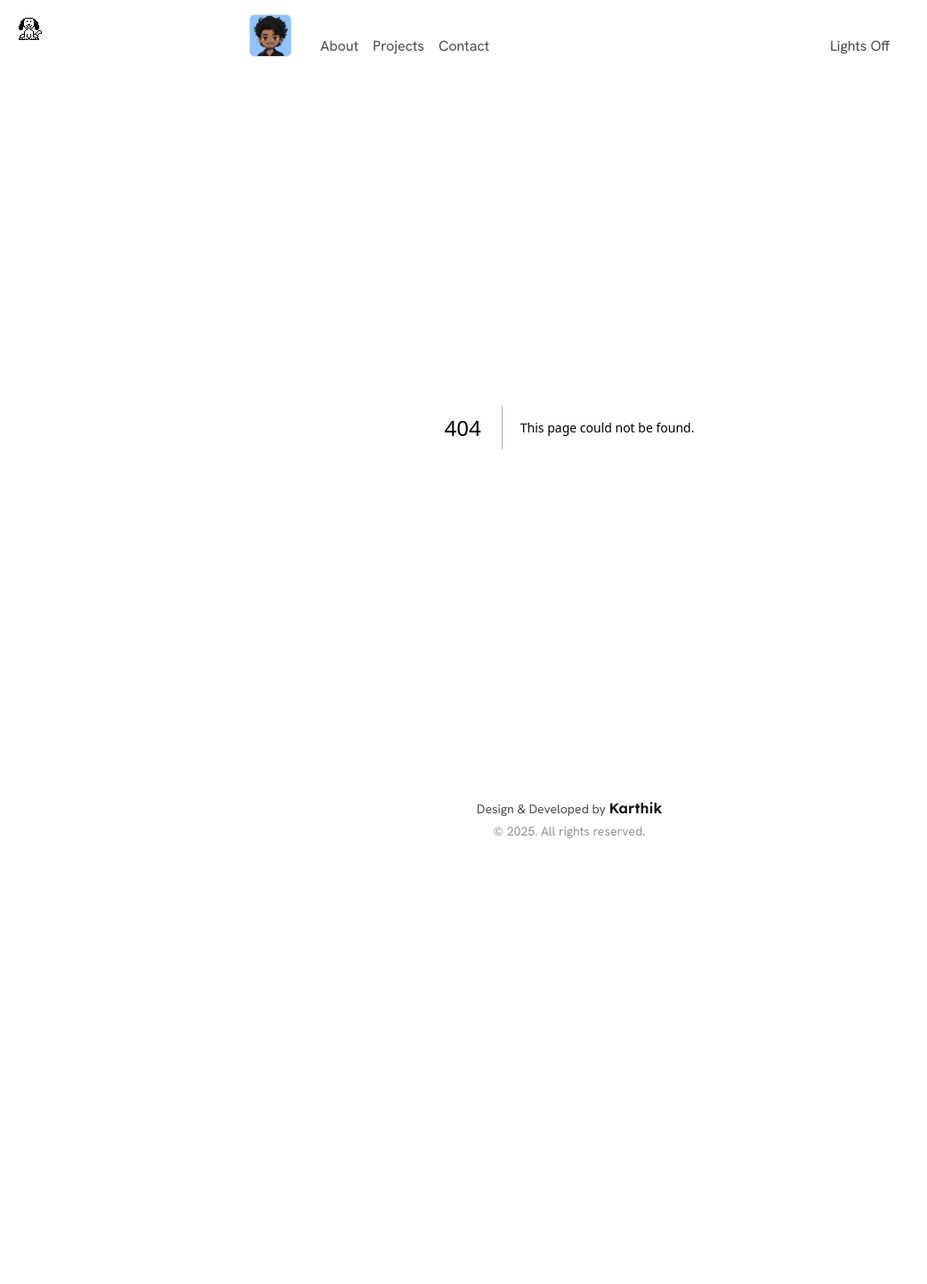
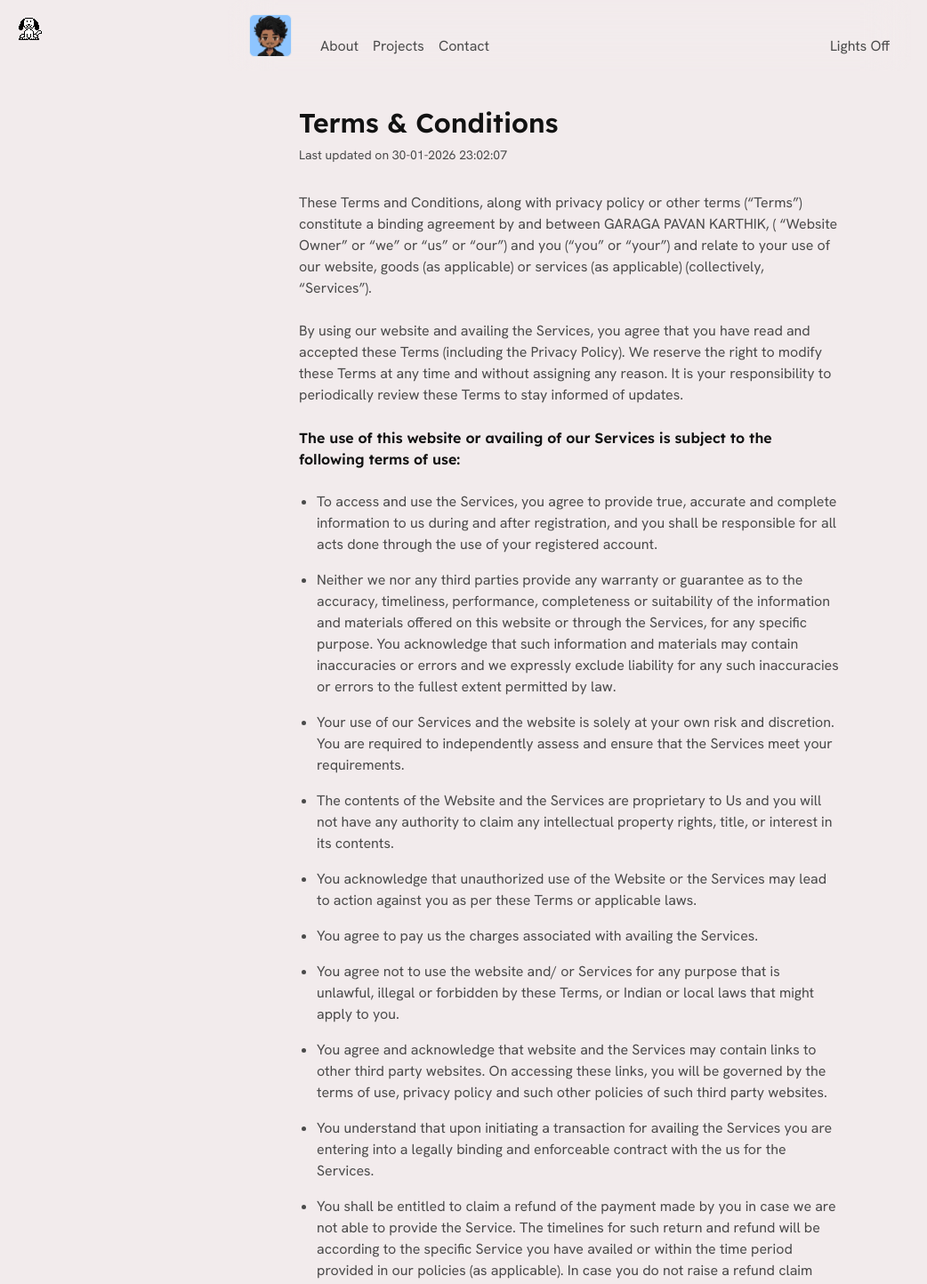
Before and after one commit to PavanKarthikGaraga/Portofolio, a Next.js app in the folder my-app/: page /terms in a window 1280 px wide. Before the commit this address had no page. Shown: the top 1443 px of the page at 89% size, without its empty margins (0-1042 px from the left). Before the commit the page ends 960 px from the top, so only its background shows below. Built offline with nearby package versions, Linux system fonts and the light colour scheme.

Commit message:
feat: terms page

```diff
--- /dev/null
+++ b/my-app/src/app/terms/page.js
@@ -0,0 +1,97 @@
+'use client';
+
+export default function Terms() {
+    return (
+        <div className="w-full max-w-[95%] md:max-w-[50%] mx-auto py-10 px-4 text-[var(--foreground)]">
+            <h1 className="text-3xl font-semibold mb-2">Terms & Conditions</h1>
+            <p className="text-sm text-[var(--foreground-secondary)] mb-8">Last updated on 30-01-2026 23:02:07</p>
+
+            <div className="space-y-6 text-[var(--foreground-secondary)]">
+                <p>
+                    These Terms and Conditions, along with privacy policy or other terms (“Terms”) constitute a binding
+                    agreement by and between GARAGA PAVAN KARTHIK, ( “Website Owner” or “we” or “us” or “our”)
+                    and you (“you” or “your”) and relate to your use of our website, goods (as applicable) or services (as
+                    applicable) (collectively, “Services”).
+                </p>
+
+                <p>
+                    By using our website and availing the Services, you agree that you have read and accepted these Terms
+                    (including the Privacy Policy). We reserve the right to modify these Terms at any time and without
+                    assigning any reason. It is your responsibility to periodically review these Terms to stay informed of
+                    updates.
+                </p>
+
+                <p className="font-semibold text-[var(--foreground)]">
+                    The use of this website or availing of our Services is subject to the following terms of use:
+                </p>
+
+                <ul className="list-disc pl-5 space-y-4">
+                    <li>
+                        To access and use the Services, you agree to provide true, accurate and complete information to us
+                        during and after registration, and you shall be responsible for all acts done through the use of your
+                        registered account.
+                    </li>
+                    <li>
+                        Neither we nor any third parties provide any warranty or guarantee as to the accuracy, timeliness,
+                        performance, completeness or suitability of the information and materials offered on this website
+                        or through the Services, for any specific purpose. You acknowledge that such information and
+                        materials may contain inaccuracies or errors and we expressly exclude liability for any such
+                        inaccuracies or errors to the fullest extent permitted by law.
+                    </li>
+                    <li>
+                        Your use of our Services and the website is solely at your own risk and discretion. You are
+                        required to independently assess and ensure that the Services meet your requirements.
+                    </li>
+                    <li>
+                        The contents of the Website and the Services are proprietary to Us and you will not have any
+                        authority to claim any intellectual property rights, title, or interest in its contents.
+                    </li>
+                    <li>
+                        You acknowledge that unauthorized use of the Website or the Services may lead to action against
+                        you as per these Terms or applicable laws.
+                    </li>
+                    <li>
+                        You agree to pay us the charges associated with availing the Services.
+                    </li>
+                    <li>
+                        You agree not to use the website and/ or Services for any purpose that is unlawful, illegal or
+                        forbidden by these Terms, or Indian or local laws that might apply to you.
+                    </li>
+                    <li>
+                        You agree and acknowledge that website and the Services may contain links to other third party
+                        websites. On accessing these links, you will be governed by the terms of use, privacy policy and
+                        such other policies of such third party websites.
+                    </li>
+                    <li>
+                        You understand that upon initiating a transaction for availing the Services you are entering into a
+                        legally binding and enforceable contract with the us for the Services.
+                    </li>
+                    <li>
+                        You shall be entitled to claim a refund of the payment made by you in case we are not able to
+                        provide the Service. The timelines for such return and refund will be according to the specific
+                        Service you have availed or within the time period provided in our policies (as applicable). In case
+                        you do not raise a refund claim within the stipulated time, than this would make you ineligible for
+                        a refund.
+                    </li>
+                    <li>
+                        Notwithstanding anything contained in these Terms, the parties shall not be liable for any failure to
+                        perform an obligation under these Terms if performance is prevented or delayed by a force majeure
+                        event.
+                    </li>
+                    <li>
+                        These Terms and any dispute or claim relating to it, or its enforceability, shall be governed by and
+                        construed in accordance with the laws of India.
+                    </li>
+                    <li>
+                        All disputes arising out of or in connection with these Terms shall be subject to the exclusive
+                        jurisdiction of the courts in Mandapeta, Andhra Pradesh
+                    </li>
+                    <li>
+                        All concerns or communications relating to these Terms must be communicated to us using the
+                        contact information provided on this website.
+                    </li>
+                </ul>
+            </div>
+        </div>
+    );
+}
```
Also changed, not shown: 1 other file (tests, documents, lock files or other folders).
